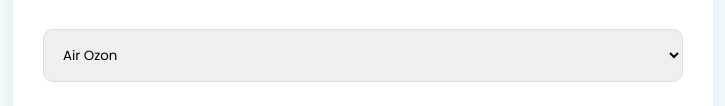
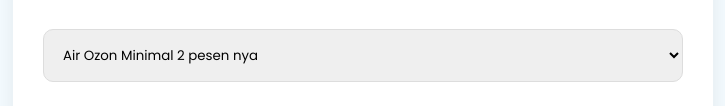
Before and after one commit to Alwanmaarif/Depot-Air-Isi-Ulang-Awan-Tirta, a plain HTML site: page index.html in a window 1280 px wide. Shown: the part 2502-2608 px from the top of the page, without its empty margins (277-1002 px from the left). Drawn offline with Linux system fonts and the light colour scheme.

Commit message:
update website

```diff
--- a/index.html
+++ b/index.html
@@ -291,8 +291,8 @@
             <textarea id="alamat" rows="4" placeholder="Alamat"></textarea>
 
             <select id="jenis">
-                <option>Air Ozon</option>
-                <option>Air RO</option>
+                <option>Air Ozon Minimal 2 pesen nya </option>
+                <option>Air RO Minimal 2 pesen nya</option>
                 <option>Kangen Water</option>
             </select>
 
```
